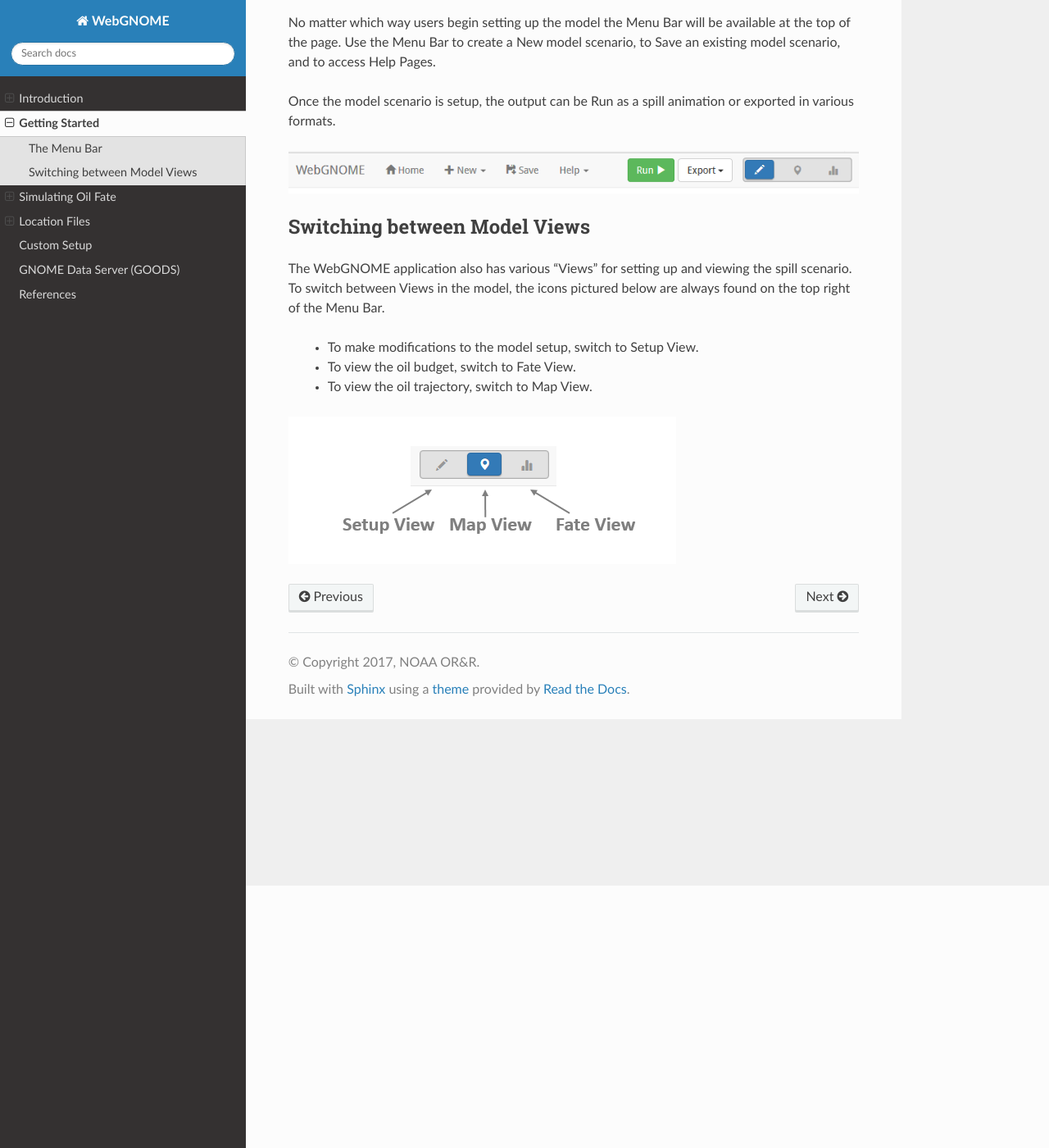
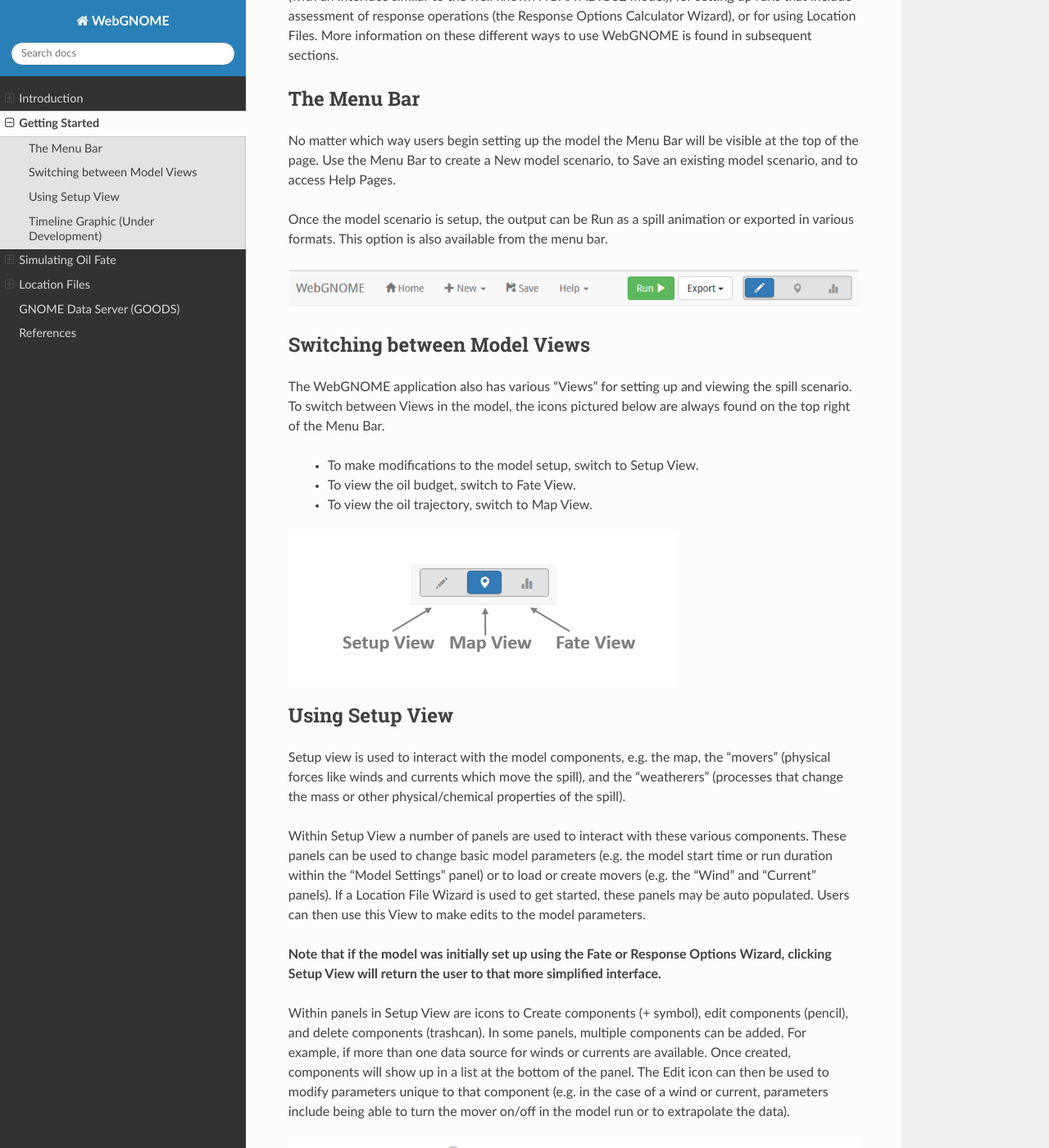
Before and after one commit to NOAA-ORR-ERD/WebGnomeClient, a Sphinx documentation site: the page built from doc/basics.rst, in a window 1280 px wide and 1400 px high, scrolled down 320 px. Shown: the whole window at 82% size. Built offline with Sphinx 7.4.7 and the Read the Docs theme 2.0.0, drawn with Linux system fonts in a browser that asks for light colours; some of the changed text lies outside the part shown.

Commit message:
Text edits (helps, User guide, and application)

```diff
--- a/doc/basics.rst
+++ b/doc/basics.rst
@@ -7,15 +7,22 @@
 case, users will be prompted to answer a sequence of questions. Users can
 also choose a Custom Setup and load and enter all input data manually.
 
+Specialized interfaces (or wizards) are available for setting up runs that
+consider oil weathering only (with an interface similar to the well known
+NOAA ADIOS2 model), for setting up runs that include assessment of response
+operations (the Response Options Calculator Wizard), or for using Location Files.
+More information on these different ways to use WebGNOME is found in
+subsequent sections.
+
 The Menu Bar
 ------------
 
 No matter which way users begin setting up the model the Menu Bar will be
-available at the top of the page. Use the Menu Bar to create a New model scenario, to Save
+visible at the top of the page. Use the Menu Bar to create a New model scenario, to Save
 an existing model scenario, and to access Help Pages.
 
 Once the model scenario is setup, the output can be Run as a spill animation or exported in
-various formats.
+various formats. This option is also available from the menu bar.
 
 .. image:: menubar.png
 
@@ -30,3 +37,38 @@
  - To view the oil trajectory, switch to Map View.
 
 .. image:: view_icons.png
+
+Using Setup View
+----------------
+
+Setup view is used to interact with the model components, e.g. the map, the "movers" (physical
+forces like winds and currents which move the spill), and the "weatherers" (processes that
+change the mass or other physical/chemical properties of the spill).
+
+Within Setup View a number of panels are used to interact with these various components.
+These panels can be used to change basic model parameters (e.g. the model start time
+or run duration within the "Model Settings" panel) or to load or create movers (e.g.
+the "Wind" and "Current" panels). If a Location File Wizard is used to get started,
+these panels may be auto populated. Users can then use this View to make edits to the
+model parameters.
+
+**Note that if the model was initially set up using the Fate or Response Options Wizard, clicking
+Setup View will return the user to that more simplified interface.**
+
+Within panels in Setup View are icons to Create components (+ symbol), edit components (pencil), and
+delete components (trashcan). In some panels, multiple components can be added.
+For example, if more than one data source for winds or currents are available. Once created,
+components will show up in a list at the bottom  of the panel. The Edit icon can then be
+used to modify parameters unique to that component (e.g. in the case of a wind or current, parameters
+include being able to turn the mover on/off in the model run or to extrapolate the data).
+
+.. image:: setup_view.png
+
+Timeline Graphic (Under Development)
+------------------------------------
+
+The timeline at the bottom of the Setup View page is provided to help make sure movers and
+spills are in sync with the model run time. For example, when loading in data for currents
+or winds, this visual shows the start and end time for the data with respect to the model
+start and end times. It can be very useful for diagnosing model run time errors related to
+time mismatches.
--- a/doc/custom.rst
+++ /dev/null
@@ -1,3 +0,0 @@
-############
-Custom Setup
-############
--- a/doc/index.rst
+++ b/doc/index.rst
@@ -14,6 +14,5 @@
    basics
    fate
    location_files
-   custom
    goods
    references
--- a/doc/introduction.rst
+++ b/doc/introduction.rst
@@ -1,9 +1,6 @@
 ############
 Introduction
 ############
-
-About WebGNOME
-==============
 
 WebGNOME is a publicly available oil spill trajectory and fate model that simulates oil movement
 and weathering due to winds and currents. GNOME was developed by the NOAA Office of Response
```
Also changed, not shown: doc/location_files.rst (+45 -48 lines), doc/setup_view.png (added), 4 other files.
